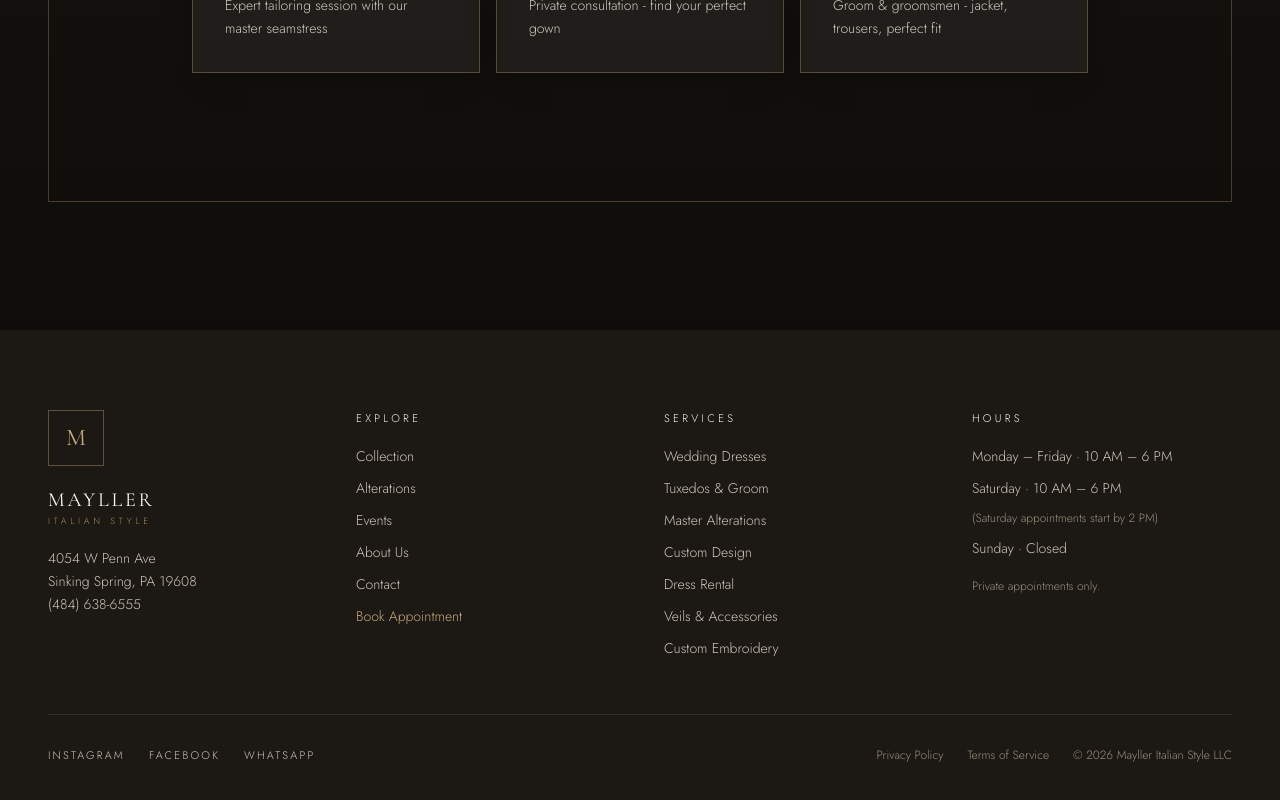
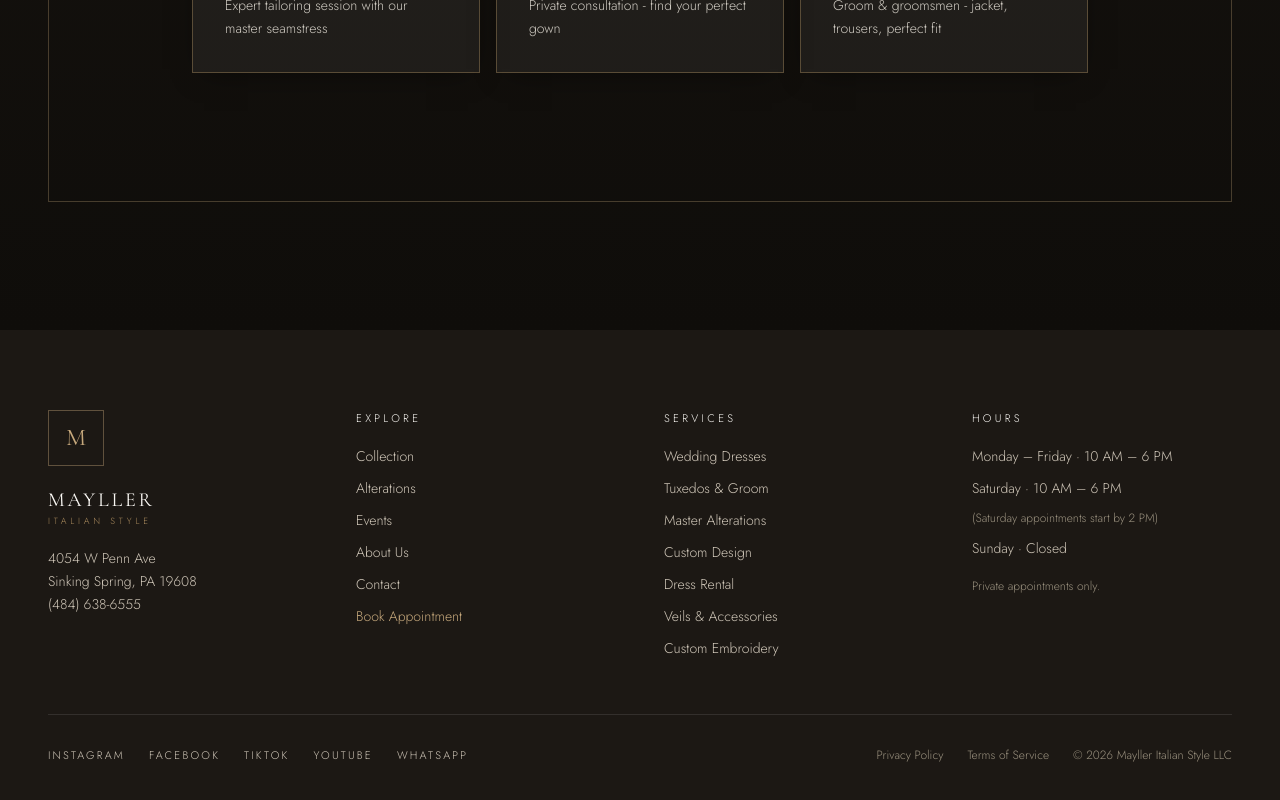
Before and after one commit to ulisse2025/mayller-bridal, a Next.js app in the folder pronovias/: page / in a window 1280 px wide. Shown: the part 4442-5242 px from the top of the page. Built offline with nearby package versions, Linux system fonts and the light colour scheme.

Commit message:
Fase 3: footer with real social links (IG, FB, TikTok, YouTube)

```diff
--- a/pronovias/src/components/site/site-footer.tsx
+++ b/pronovias/src/components/site/site-footer.tsx
@@ -88,7 +88,7 @@ export function SiteFooter() {
         <div className="mt-14 flex flex-col items-start justify-between gap-6 border-t border-white/10 pt-8 md:flex-row md:items-center">
           <div className="flex gap-6 text-[11px] uppercase tracking-[0.2em]">
             <a
-              href="https://www.instagram.com/mayllerbridal"
+              href="https://www.instagram.com/mayller_bridal_italianstyle/"
               target="_blank"
               rel="noopener noreferrer"
               className="hover:text-ivory"
@@ -97,13 +97,31 @@ export function SiteFooter() {
               Instagram
             </a>
             <a
-              href="https://www.facebook.com/mayllerbridal"
+              href="https://www.facebook.com/p/Mayller-Bridal-Italian-Style-100091294175941/"
               target="_blank"
               rel="noopener noreferrer"
               className="hover:text-ivory"
               aria-label="Mayller Bridal on Facebook"
             >
               Facebook
+            </a>
+            <a
+              href="https://www.tiktok.com/@maylleritalianstyle"
+              target="_blank"
+              rel="noopener noreferrer"
+              className="hover:text-ivory"
+              aria-label="Mayller Bridal on TikTok"
+            >
+              TikTok
+            </a>
+            <a
+              href="https://www.youtube.com/channel/UCrmwEBnV2avhQkGDu_NoAsw"
+              target="_blank"
+              rel="noopener noreferrer"
+              className="hover:text-ivory"
+              aria-label="Mayller Bridal on YouTube"
+            >
+              YouTube
             </a>
             <a
               href="https://wa.me/14846386555"
```
